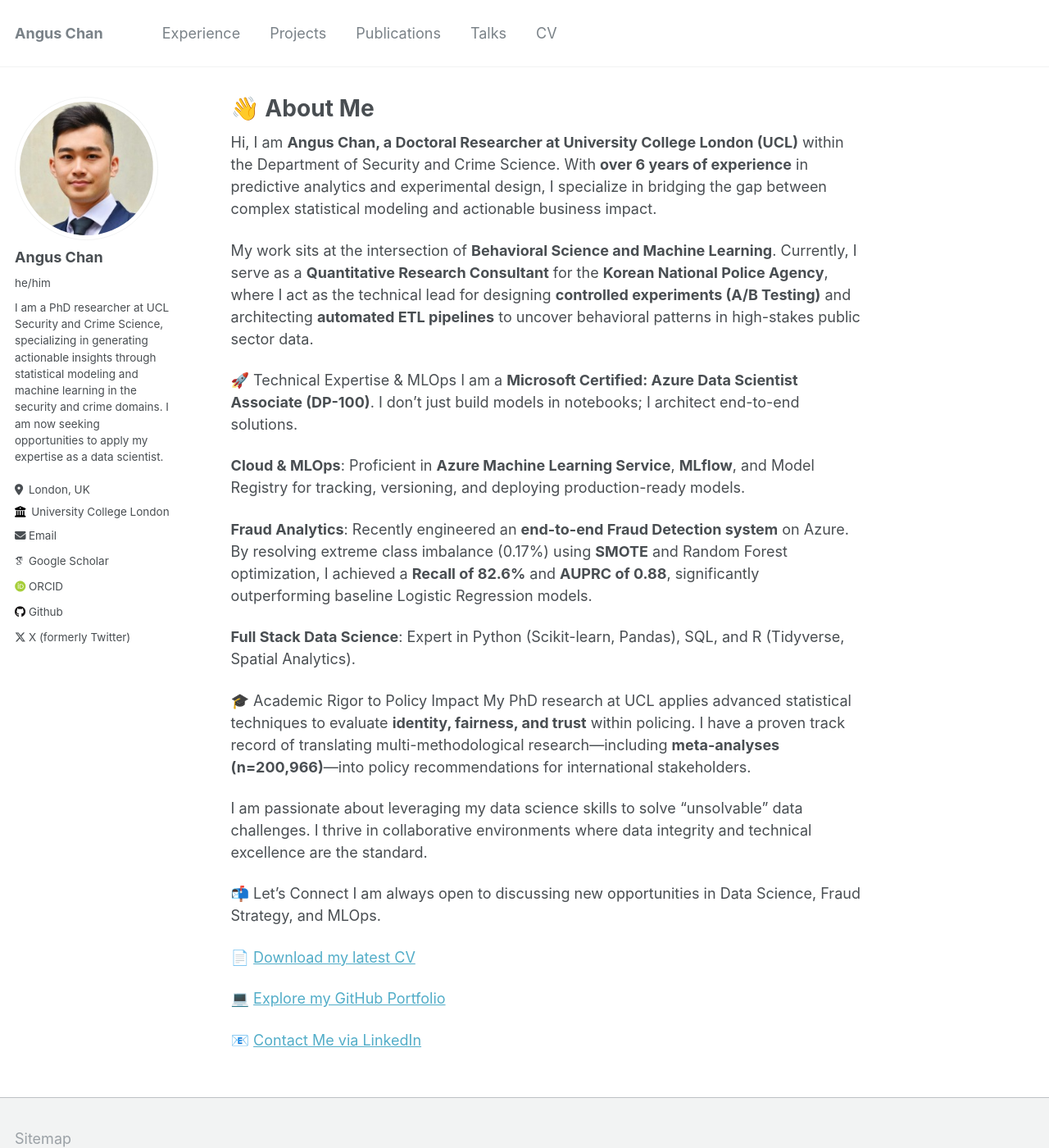
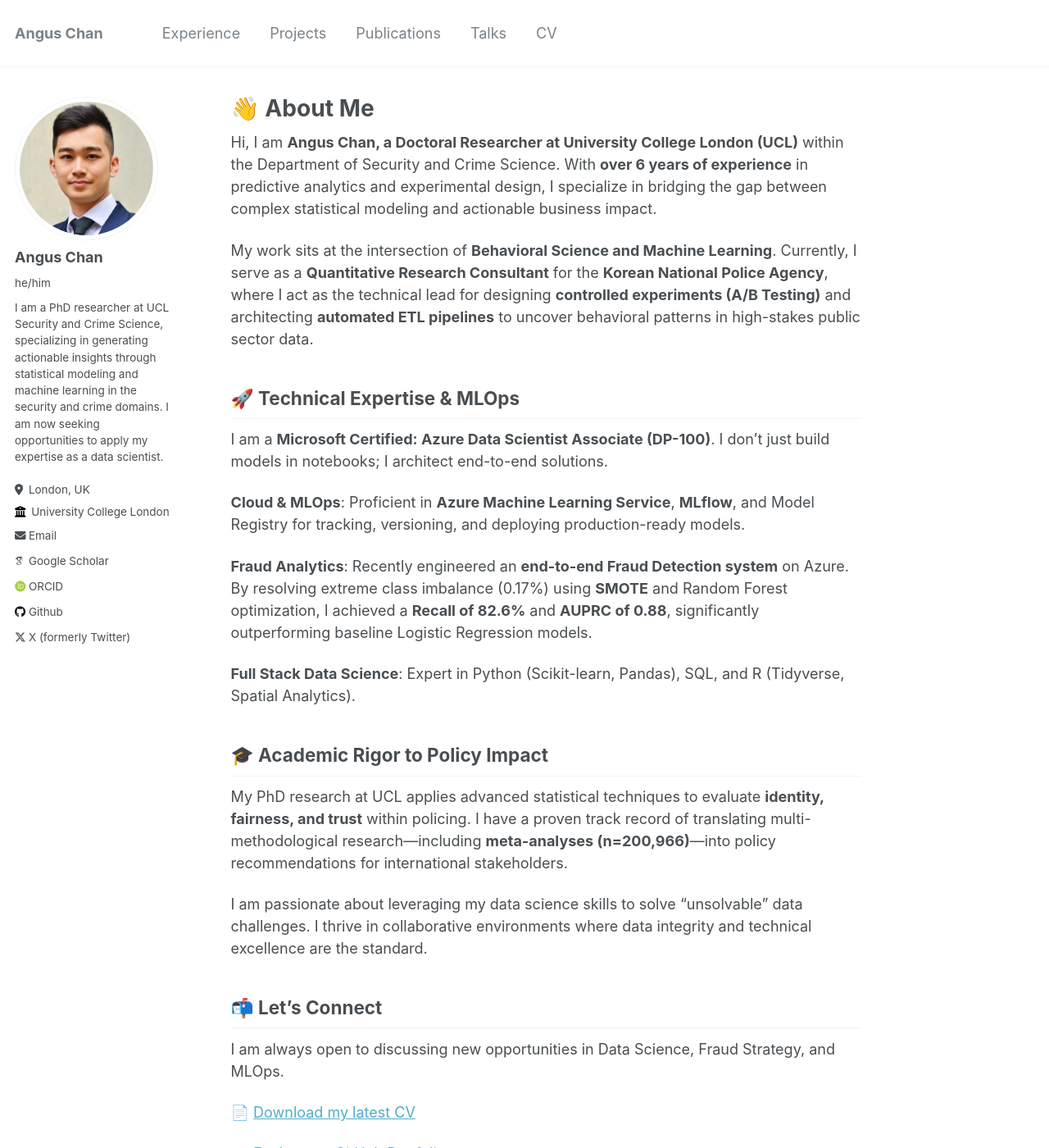
Before and after one commit to cyfangus/cyfangus.github.io, a Jekyll site: the page built from _pages/about.md, in a window 1280 px wide and 1400 px high. Shown: the whole window at 82% size. Built offline with Jekyll 4.4.1, drawn with Linux system fonts in a browser that asks for light colours; some web fonts are replaced.

```diff
--- a/_pages/about.md
+++ b/_pages/about.md
@@ -12,7 +12,7 @@ Hi, I am **Angus Chan, a Doctoral Researcher at University College London (UCL)*
 My work sits at the intersection of **Behavioral Science and Machine Learning**. Currently, I serve as a **Quantitative Research Consultant** for the **Korean National Police Agency**, where I act as the technical lead for designing **controlled experiments (A/B Testing)** and architecting **automated ETL pipelines** to uncover behavioral patterns in high-stakes public sector data.
 
 
-🚀 Technical Expertise & MLOps
+## 🚀 Technical Expertise & MLOps
 I am a **Microsoft Certified: Azure Data Scientist Associate (DP-100)**. I don’t just build models in notebooks; I architect end-to-end solutions.
 
 **Cloud & MLOps**: Proficient in **Azure Machine Learning Service**, **MLflow**, and Model Registry for tracking, versioning, and deploying production-ready models.
@@ -21,12 +21,12 @@ I am a **Microsoft Certified: Azure Data Scientist Associate (DP-100)**. I don
 
 **Full Stack Data Science**: Expert in Python (Scikit-learn, Pandas), SQL, and R (Tidyverse, Spatial Analytics).
 
-🎓 Academic Rigor to Policy Impact
+## 🎓 Academic Rigor to Policy Impact
 My PhD research at UCL applies advanced statistical techniques to evaluate **identity, fairness, and trust** within policing. I have a proven track record of translating multi-methodological research—including **meta-analyses (n=200,966)**—into policy recommendations for international stakeholders.
 
 I am passionate about leveraging my data science skills to solve "unsolvable" data challenges. I thrive in collaborative environments where data integrity and technical excellence are the standard.
 
-📬 Let's Connect
+## 📬 Let's Connect
 I am always open to discussing new opportunities in Data Science, Fraud Strategy, and MLOps.
 
 📄 [Download my latest CV](https//github.com/cyfangus/cyfangus.io/files/Angus_Chan_Data_Scientist_CV.pdf)
```
